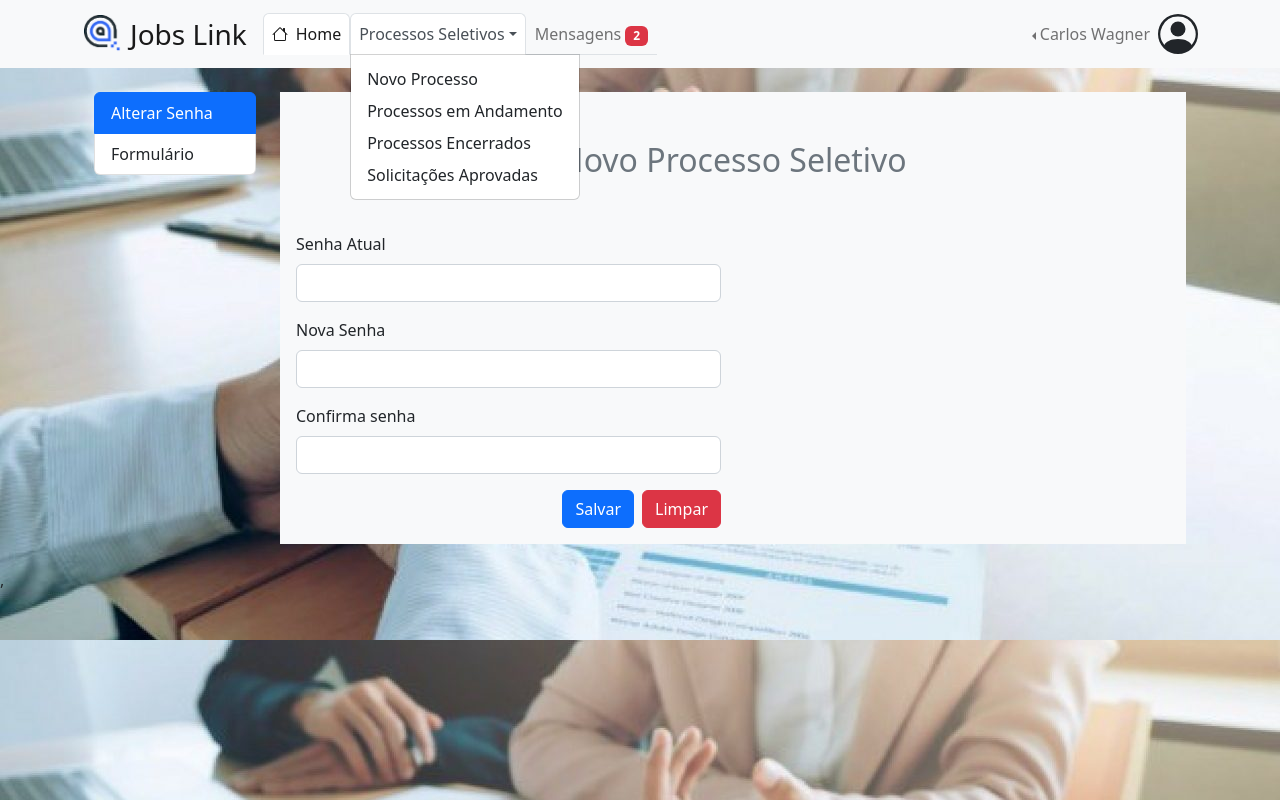
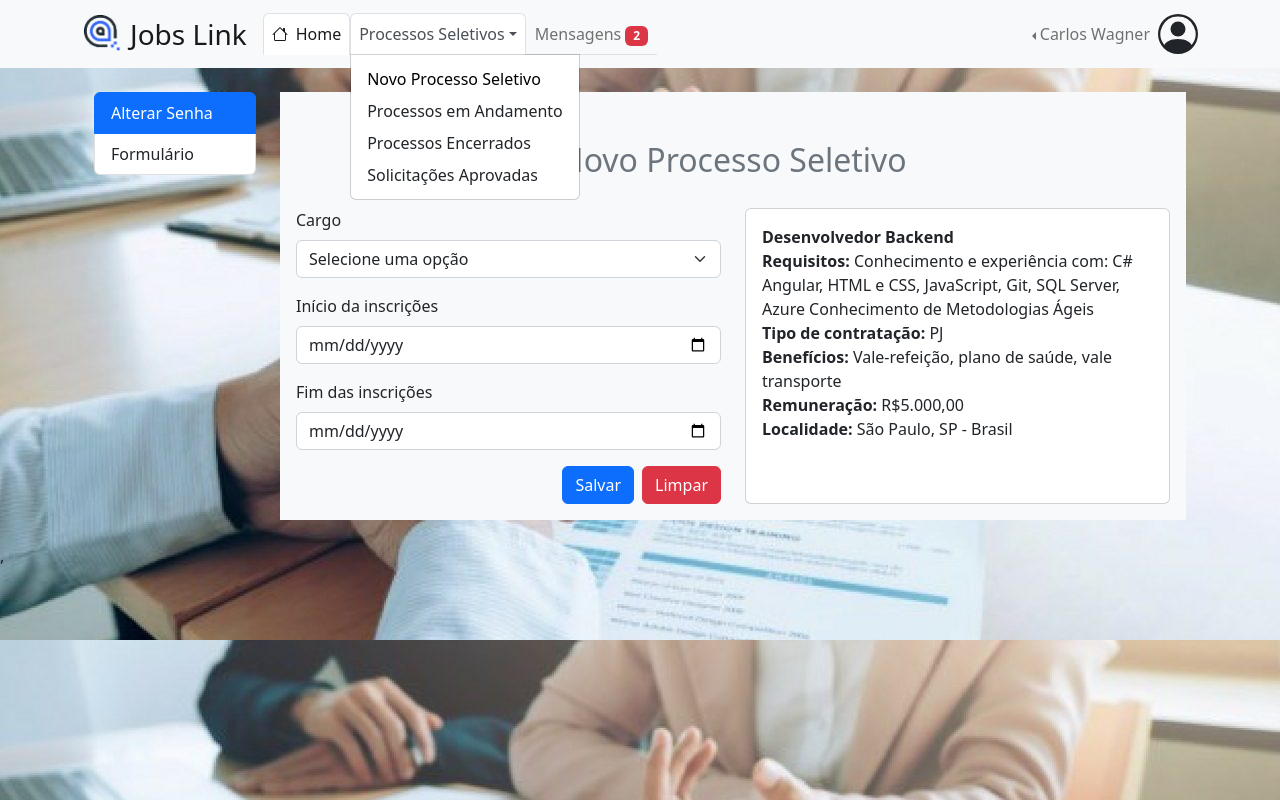
Before and after one commit to carloswagner1/jabslink_front, a React (Create React App) app: page /company/newprocess in a window 1280 px wide. Both pictures are taken after a click on the button "Processos Seletivos". Built offline with nearby package versions, Linux system fonts and the light colour scheme.

Commit message:
update 12-03

```diff
--- a/src/App.tsx
+++ b/src/App.tsx
@@ -1,6 +1,6 @@
 import "bootstrap/dist/css/bootstrap.min.css";
 import { Routes, Route } from "react-router-dom";
-import Login from "./pages/Login/Login";
+import Login from "./pages/CandidateLogin/CandidateLogin";
 import SignUp from "pages/SignUp/Signup";
 import Dashboard from "pages/Home/Home";
 import MyVacancies from "pages/MyVacancies/MyVacancies";
--- a/src/components/HeaderCompany/HeaderCompany.tsx
+++ b/src/components/HeaderCompany/HeaderCompany.tsx
@@ -46,7 +46,7 @@ export default function HeaderCompany() {
                 title="Processos Seletivos"
                 menuVariant="light"
               >
-                <NavDropdown.Item href="newprocess" >Novo Processo</NavDropdown.Item>
+                <NavDropdown.Item><Link className="text-black" style={{ textDecoration: 'none'}} to={"./newProcess"}>Novo Processo Seletivo</Link></NavDropdown.Item>
                 <NavDropdown.Item href="#action/3.1" >Processos em Andamento</NavDropdown.Item>
                 <NavDropdown.Item href="#action/3.2">
                   Processos Encerrados
--- a/src/components/NewOportunitiesCard/NewOportunitiesCard.tsx
+++ b/src/components/NewOportunitiesCard/NewOportunitiesCard.tsx
@@ -18,7 +18,7 @@ export default function NewOportunitiesCard() {
                     <div className="clearfix"></div>
                     {vacancy.modality}
                     <div className="clearfix"></div>
-                    {vacancy.typeContraction}
+                    {vacancy.hiringType}
                     <div className="clearfix"></div>
                     {vacancy.locality}
                     <div className="clearfix"></div>
--- a/src/components/NewProcessForm/NewProcessForm.tsx
+++ b/src/components/NewProcessForm/NewProcessForm.tsx
@@ -1,25 +1,44 @@
-import { Button, Col, Container, Form, Row } from "react-bootstrap";
+import {
+  Button,
+  Card,
+  Col,
+  Container,
+  Form,
+  FormLabel,
+  Row,
+} from "react-bootstrap";
+import vacancies from "data/Vacancies.json";
+import CardHeader from "react-bootstrap/esm/CardHeader";
 
 export default function NewProcessForm() {
   return (
     <Container className="mb-4 bg-light p-3">
       <Form>
-        <Row className="p-4 pb-5">
-          <Form.Text className="text-center fs-2">Novo Processo Seletivo</Form.Text>
+        <Row className="p-4 pb-4">
+          <Form.Text className="text-center fs-2">
+            Novo Processo Seletivo
+          </Form.Text>
         </Row>
         <Row>
           <Col>
             <Form.Group className="mb-3" controlId="exampleForm.ControlInput1">
-          <Form.Label>Senha Atual</Form.Label>
-          <Form.Control type="password" />
+              <FormLabel htmlFor="inputPosition">Cargo</FormLabel>
+              <Form.Select aria-label="Default select example">
+                <option>Selecione uma opção</option>
+                {vacancies.map((item) => (
+                  <option key={item.id} value={item.id}>
+                    {item.position}
+                  </option>
+                ))}
+              </Form.Select>
             </Form.Group>
             <Form.Group className="mb-3" controlId="exampleForm.ControlInput1">
-          <Form.Label>Nova Senha</Form.Label>
-          <Form.Control type="password" />
+              <Form.Label>Início da inscrições</Form.Label>
+              <Form.Control type="date" />
             </Form.Group>
             <Form.Group className="mb-3" controlId="exampleForm.ControlInput1">
-          <Form.Label>Confirma senha</Form.Label>
-          <Form.Control type="password" />
+              <Form.Label>Fim das inscrições</Form.Label>
+              <Form.Control type="date" />
             </Form.Group>
 
             <div className="d-grid gap-2 d-md-flex justify-content-md-end">
@@ -31,10 +50,33 @@ export default function NewProcessForm() {
               </Button>{" "}
             </div>
           </Col>
-          <Col></Col>
-
+          <Col>
+            <Card key={1} className="h-100">
+              <Card.Body>
+                <Card.Text>
+                  <strong>Desenvolvedor Backend</strong>
+                  <div className="clearfix"></div>
+                  <strong>Requisitos: </strong>
+                  Conhecimento e experiência com: C# Angular, HTML e CSS,
+                  JavaScript, Git, SQL Server, Azure Conhecimento de
+                  Metodologias Ágeis
+                  <div className="clearfix"></div>
+                  <strong>Tipo de contratação: </strong> PJ
+                  <div className="clearfix"></div>
+                  <strong>Benefícios: </strong>
+                  Vale-refeição, plano de saúde, vale transporte
+                  <div className="clearfix"></div>
+                  <strong>Remuneração: </strong>
+                  R$5.000,00
+                  <div className="clearfix"></div>
+                  <strong>Localidade: </strong>
+                  São Paulo, SP - Brasil
+                  <div className="clearfix"></div>
+                </Card.Text>
+              </Card.Body>
+            </Card>
+          </Col>
         </Row>
-
       </Form>
     </Container>
   );
--- a/src/components/OpportunitiesCard/OpportunitiesCard.tsx
+++ b/src/components/OpportunitiesCard/OpportunitiesCard.tsx
@@ -15,7 +15,7 @@ export default function OpportunitiesCard() {
                 {vacancy.requirements}
                 <div className="clearfix"></div>
                 <strong>Tipo de contratação: </strong>
-                {vacancy.typeContraction}
+                {vacancy.hiringType}
                 <div className="clearfix"></div>
                 <strong>Benefícios: </strong>
                 {vacancy.benefits}
--- a/src/data/Vacancies.json
+++ b/src/data/Vacancies.json
@@ -3,7 +3,7 @@
         "id": "1",
         "position": "Desenvolvedor Backend",
         "area": "Tecnologia",
-        "typeContraction": "PJ",
+        "hiringType": "PJ",
         "locality": "Sorocaba, SP, Brasil",
         "modality": "Remoto",
         "remuneration": "R$ 3.000,00",
@@ -14,7 +14,7 @@
         "id": "2",
         "position": "Desenvolvedor Frontend",
         "area": "Tecnologia",
-        "typeContraction": "CLT",
+        "hiringType": "CLT",
         "locality": "São Paulo, SP, Brasil",
         "modality": "Remoto",
         "remuneration": "R$ 3.000,00",
@@ -25,7 +25,7 @@
         "id": "3",
         "position": "Assistente Administrativo",
         "area": "Administrativa",
-        "typeContraction": "CLT",
+        "hiringType": "CLT",
         "locality": "São Paulo, SP, Brasil",
         "modality": "Remoto",
         "remuneration": "R$ 3.000,00",
@@ -36,7 +36,7 @@
         "id": "4",
         "position": "Advogado Jr",
         "area": "Jurídico",
-        "typeContraction": "CLT",
+        "hiringType": "CLT",
         "locality": "São Paulo, SP, Brasil",
         "modality": "Remoto",
         "remuneration": "R$ 3.000,00",
@@ -47,7 +47,7 @@
         "id": "5",
         "position": "Consultor de Vendas",
         "area": "Comercial",
-        "typeContraction": "CLT",
+        "hiringType": "CLT",
         "locality": "São Paulo, SP, Brasil",
         "modality": "Remoto",
         "remuneration": "R$ 3.000,00",
@@ -58,7 +58,7 @@
         "id": "6",
         "position": "Analista de Sistemas",
         "area": "Tecnologia",
-        "typeContraction": "PJ",
+        "hiringType": "PJ",
         "locality": "Sorocaba, SP, Brasil",
         "modality": "Remoto",
         "remuneration": "R$ 3.000,00",
--- /dev/null
+++ b/src/pages/CandidateLogin/CandidateLogin.tsx
@@ -0,0 +1,55 @@
+import { Button, Form } from "react-bootstrap";
+import { Link as RouterLink } from "react-router-dom";
+
+export default function CandidateLogin() {
+  return (
+    <>
+      <Form>
+        <h3 className="h3 mb-4 fw-normal text-lg-center ">Login</h3>
+        <h5 className="m-2 mb-4 fw-normal ">Informe seu email e senha</h5>
+        <Form.Floating className="form-floating">
+          <Form.Control
+            type="email"
+            className="form-control"
+            id="floatingInput"
+            placeholder="name@example.com"
+          />
+          <Form.Label>Email</Form.Label>
+        </Form.Floating>
+        <Form.Floating className="form-floating ">
+          <Form.Control
+            type="password"
+            className="form-control"
+            id="floatingPassword"
+            placeholder="Password"
+          />
+          <Form.Label>Senha</Form.Label>
+        </Form.Floating>
+
+        <Form.Check
+          className="text=center mt-2"
+          type="checkbox"
+          label="Lembrar"
+        />
+
+        <Button className="mt-2 w-100 btn btn-lg btn-primary" type="submit">
+          Login
+        </Button>
+        <div className="mt-3">
+          <p className="mb-0  text-center">
+            Esqueceu a senha:{" "}
+            <RouterLink to={"../reset"} className="text-primary fw-bold">
+              clique aqui
+            </RouterLink>
+          </p>
+          <p className="mb-0  text-center">
+            Primeiro acesso:{" "}
+            <RouterLink className="text-primary fw-bold" to={"../sign-up"}>
+              cadastre-se
+            </RouterLink>
+          </p>
+        </div>
+      </Form>{" "}
+    </>
+  );
+}
--- a/src/pages/Login/Login.tsx
+++ /dev/null
@@ -1,55 +0,0 @@
-import { Button, Form } from "react-bootstrap";
-import { Link as RouterLink } from "react-router-dom";
-
-export default function Login() {
-  return (
-    <>
-      <Form>
-        <h3 className="h3 mb-4 fw-normal text-lg-center ">Login</h3>
-        <h5 className="m-2 mb-4 fw-normal ">Informe seu email e senha</h5>
-        <Form.Floating className="form-floating">
-          <Form.Control
-            type="email"
-            className="form-control"
-            id="floatingInput"
-            placeholder="name@example.com"
-          />
-          <Form.Label>Email</Form.Label>
-        </Form.Floating>
-        <Form.Floating className="form-floating ">
-          <Form.Control
-            type="password"
-            className="form-control"
-            id="floatingPassword"
-            placeholder="Password"
-          />
-          <Form.Label>Senha</Form.Label>
-        </Form.Floating>
-
-        <Form.Check
-          className="text=center mt-2"
-          type="checkbox"
-          label="Lembrar"
-        />
-
-        <Button className="mt-2 w-100 btn btn-lg btn-primary" type="submit">
-          Login
-        </Button>
-        <div className="mt-3">
-          <p className="mb-0  text-center">
-            Esqueceu a senha:{" "}
-            <RouterLink to={"../reset"} className="text-primary fw-bold">
-              clique aqui
-            </RouterLink>
-          </p>
-          <p className="mb-0  text-center">
-            Primeiro acesso:{" "}
-            <RouterLink className="text-primary fw-bold" to={"../sign-up"}>
-              cadastre-se
-            </RouterLink>
-          </p>
-        </div>
-      </Form>{" "}
-    </>
-  );
-}
--- a/src/pages/NewProcess/NewProcess.tsx
+++ b/src/pages/NewProcess/NewProcess.tsx
@@ -1,4 +1,3 @@
-import ChangePasswordForm from "components/ChangePasswordForm/ChangePasswordForm";
 import NewProcessForm from "components/NewProcessForm/NewProcessForm";
 import ChangePasswordTag from "components/Tags/ChangePasswordTag";
 import { Col, Container, Row } from "react-bootstrap";
```
Lines whose indentation alone changed are shown as unchanged.
